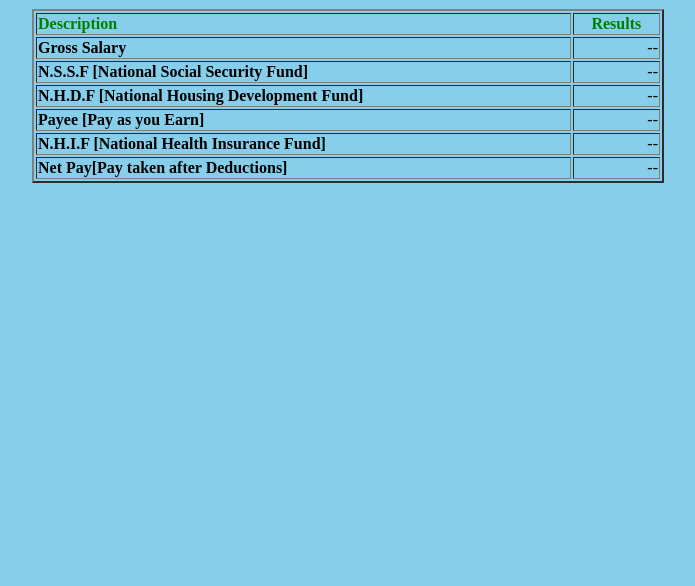
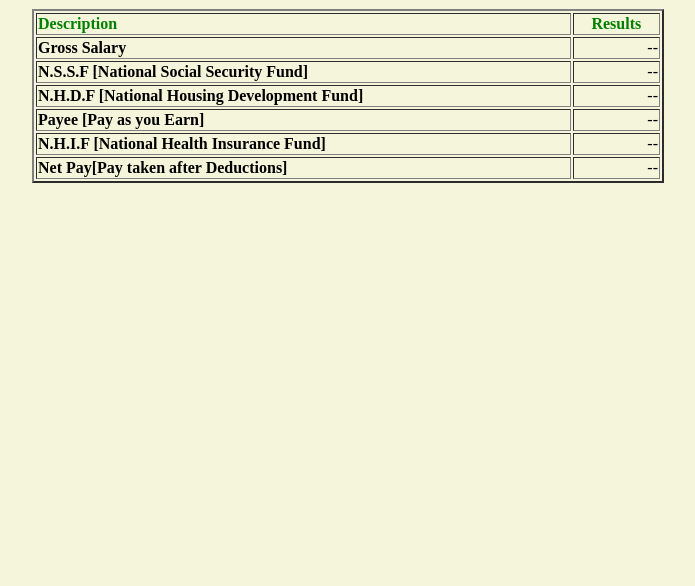
Before and after one commit to kentatech/payrollproject, a plain HTML site: page index.html in a window 1280 px wide. Shown: the part 214-800 px from the top of the page, without its empty margins (292-987 px from the left). Drawn offline with Linux system fonts and the light colour scheme.

Commit message:
bg-biege

```diff
--- a/index.html
+++ b/index.html
@@ -6,7 +6,7 @@
     <title>Payroll App</title>
     <style>
       *{
-        background-color: skyblue;
+        background-color: beige;
       }
 
     </style>
```
